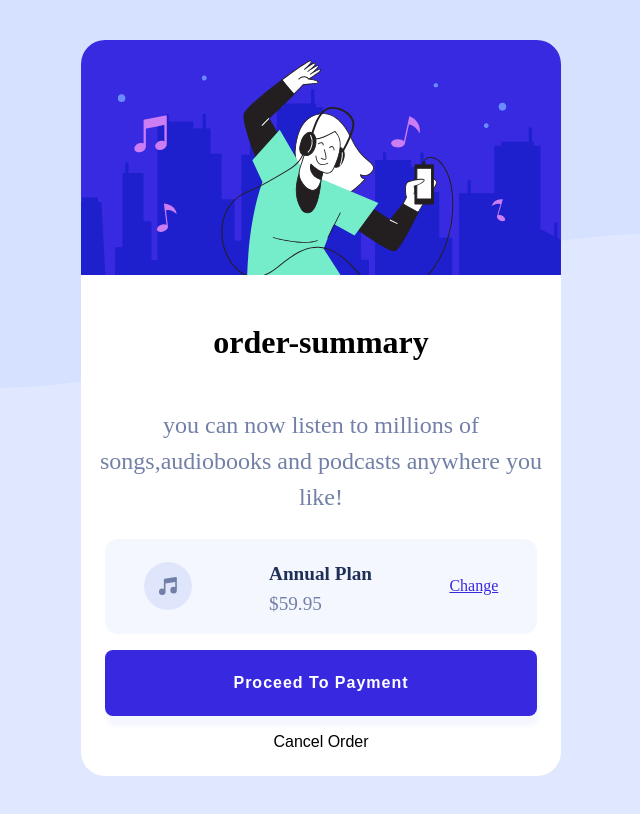
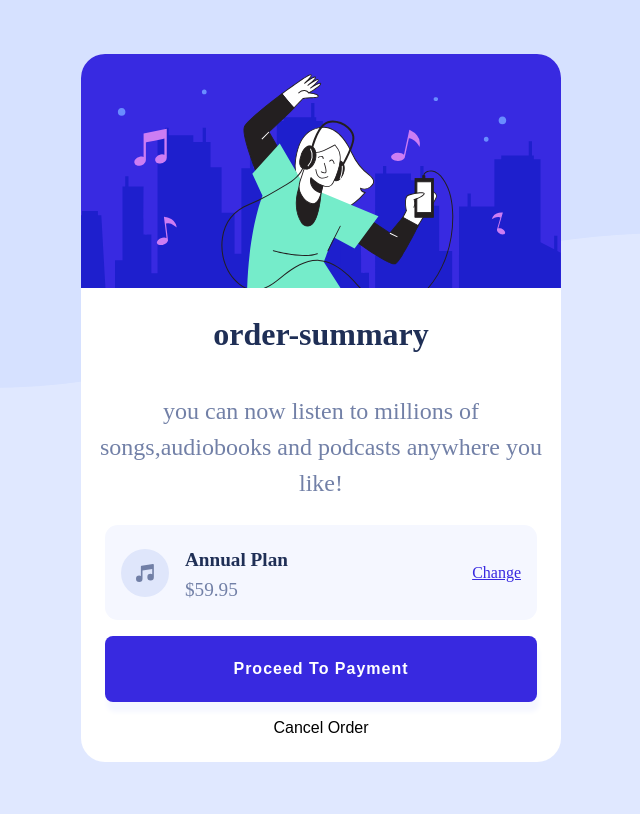
Before and after one commit to shikurassefa/Order-Summary-Component, a plain HTML site: page index.html in a window 1280 px wide. Shown: the whole page, without its empty margins (319-959 px from the left). Drawn offline with Linux system fonts and the light colour scheme.

Commit message:
fix a space between image and plan

```diff
--- a/index.html
+++ b/index.html
@@ -23,10 +23,13 @@
 
         <!-- music -->
         <div class="music">
-            <img src="./images/icon-music.svg" alt="" class="music-icon">
-            <div class="plan">
+
+            <div class="plan-container">
+                <img src="./images/icon-music.svg" alt="" class="music-icon">
+              <div class="plan">
                 <h2 class="annual">annual plan</h2>
                 <p class="price">$59.95</p>
+              </div>
             </div>
             <a class="change-plan">change</a>
         </div>
--- a/styles.css
+++ b/styles.css
@@ -43,7 +43,7 @@ body{
     width: 480px;
   }
 
-  div .hero-img
+   .hero-img
   {
 width: 100%;
 border-top-right-radius: 1.5rem;
@@ -57,7 +57,7 @@ border-top-left-radius: 1.5rem;
    justify-content: center;
    align-items: center;
   }
-  h2
+  h1
   {
     font-size: 2rem;
     margin-top: 0;
@@ -77,13 +77,23 @@ border-top-left-radius: 1.5rem;
   {
     display: flex;
     align-items: center;
-    justify-content: space-around;
-
+    justify-content: space-between;
+   padding: 0 1rem;
   width: 100%;
   background-color: var(--very-pale-Blue);
   border-radius: .8rem;
   }
+ .plan-container
+ {
+  display: flex;
+  align-items: center;
+  justify-content: space-between;
 
+ }
+ .plan
+ {
+  margin-left: 1rem;
+ }
   .annual
   {
 text-transform: capitalize;
```
